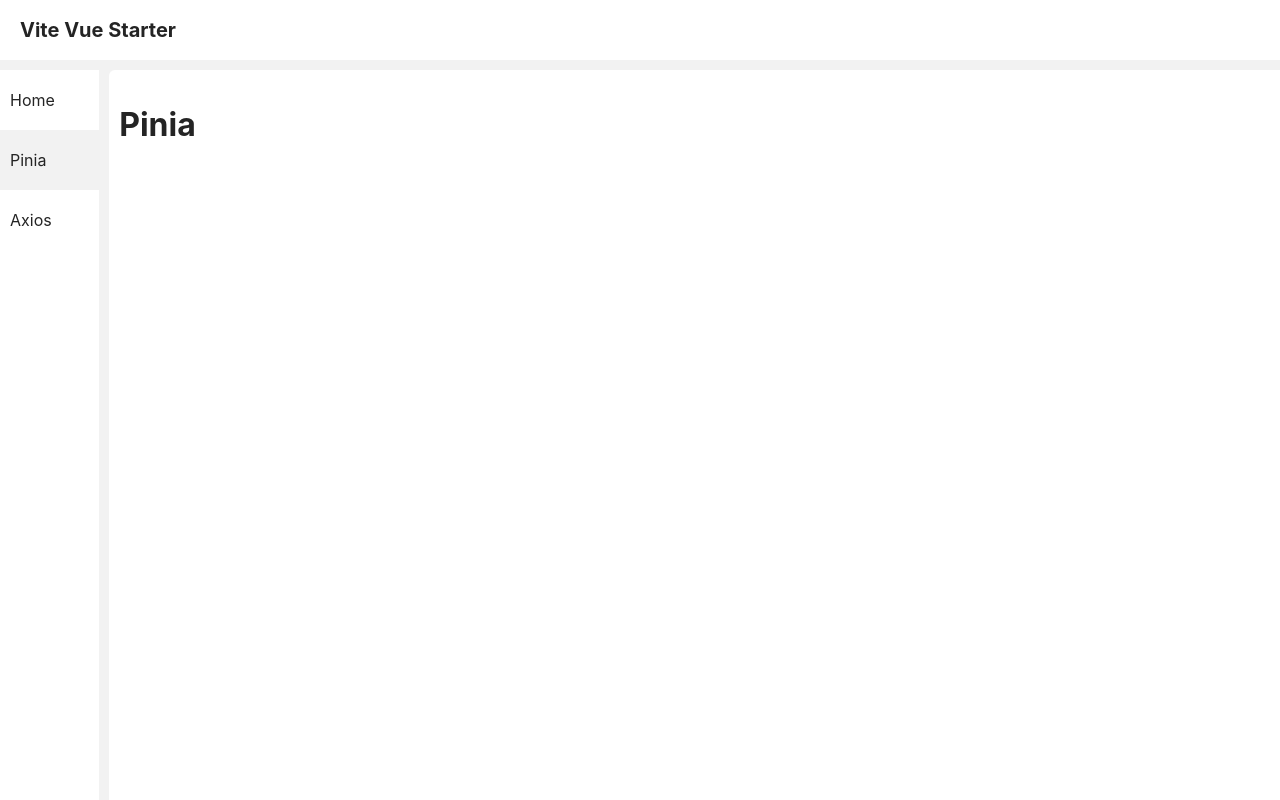
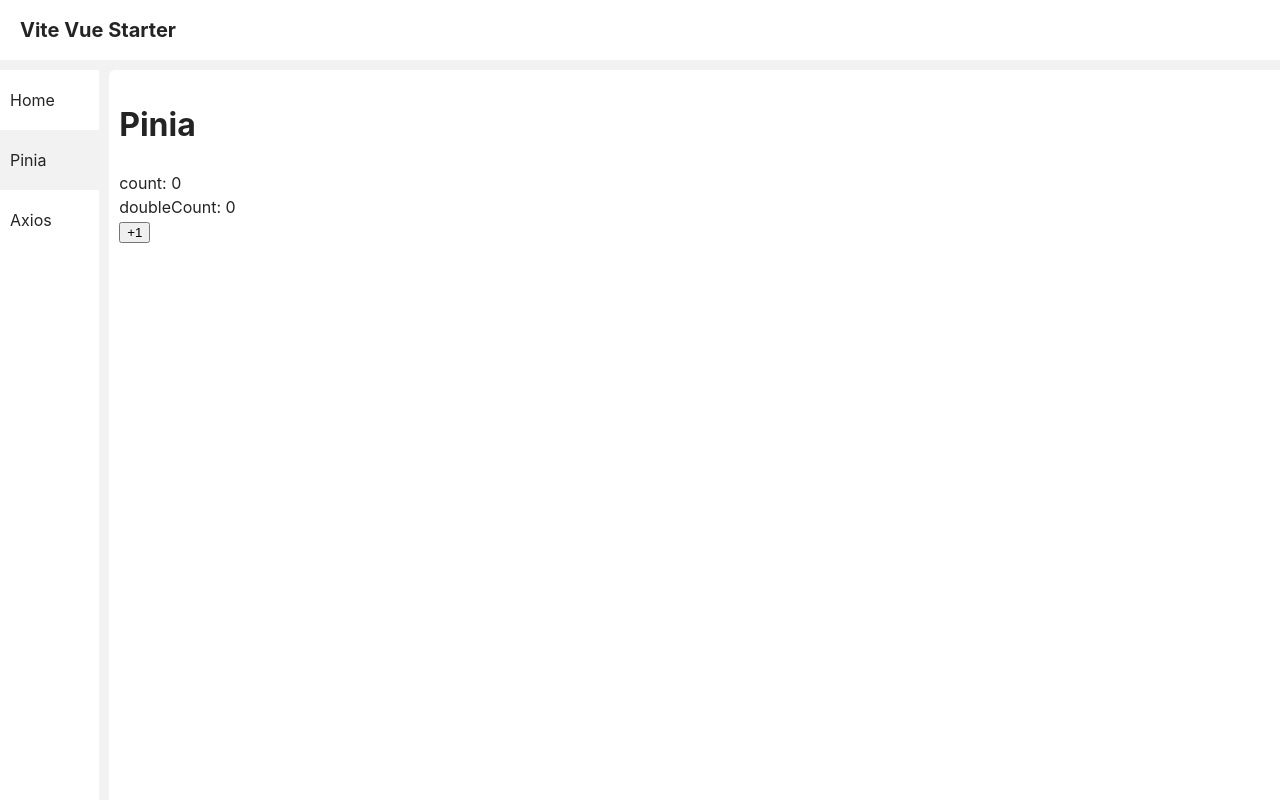
Before and after one commit to XPoet/vite-vue-starter, a Vue app: page /pinia in a window 1280 px wide. Built offline with nearby package versions, Linux system fonts and the light colour scheme.

Commit message:
feat: 集成状态管理库 Pinia

```diff
--- a/package.json
+++ b/package.json
@@ -9,6 +9,7 @@
     "preview": "vite preview"
   },
   "dependencies": {
+    "pinia": "^2.1.7",
     "vue": "^3.4.21",
     "vue-router": "^4.3.0"
   },
--- a/src/main.ts
+++ b/src/main.ts
@@ -1,6 +1,9 @@
 import { createApp } from 'vue'
 import App from './App.vue'
 import router from '@/router'
+import { createPinia } from 'pinia'
 import './style.styl'
 
-createApp(App).use(router).mount('#app')
+const pinia = createPinia()
+
+createApp(App).use(router).use(pinia).mount('#app')
--- /dev/null
+++ b/src/stores/index.ts
@@ -0,0 +1,18 @@
+import {  defineStore } from 'pinia'
+import { computed, ref } from "vue";
+
+// 在 Setup Store 中：
+// ref() 就是 state 属性
+// computed() 就是 getters
+// function() 就是 actions
+export const useCounterStore = defineStore('counter', () => {
+  const count = ref(0)
+
+  const doubleCount = computed(() => count.value * 2)
+
+  const increment = () => {
+    count.value++
+  }
+
+  return { count, doubleCount, increment }
+})
--- a/src/views/pinia.vue
+++ b/src/views/pinia.vue
@@ -1,13 +1,19 @@
 <script setup lang="ts">
+import { useCounterStore } from "@/stores";
+
 defineOptions({
   name: 'Pinia'
 })
+
+const store = useCounterStore()
 </script>
 
 <template>
 <h1>Pinia</h1>
+<div>count: {{ store.count }}</div>
+<div>doubleCount: {{ store.doubleCount }}</div>
+
+<button @click="store.increment">+1</button>
 </template>
 
-<style scoped>
-
-</style>
+<style scoped></style>
```
Also changed, not shown: 1 other file (tests, documents, lock files or other folders).
